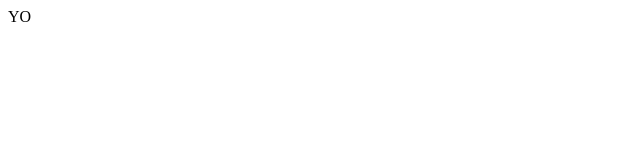
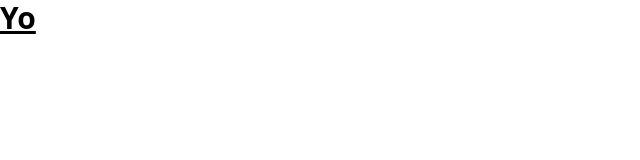
Before and after one commit to ClementG60/dash-sneaker, a React (Create React App) app in the folder client/: page / in a window 1280 px wide. Shown: the top 160 px of the page, without its empty margins (0-640 px from the left). Built offline with nearby package versions, Linux system fonts and the light colour scheme.

Commit message:
ajout de tailwind

```diff
--- a/client/package.json
+++ b/client/package.json
@@ -39,5 +39,10 @@
       "last 1 firefox version",
       "last 1 safari version"
     ]
+  },
+  "devDependencies": {
+    "autoprefixer": "^10.4.11",
+    "postcss": "^8.4.16",
+    "tailwindcss": "^3.1.8"
   }
 }
--- /dev/null
+++ b/client/postcss.config.js
@@ -0,0 +1,6 @@
+module.exports = {
+  plugins: {
+    tailwindcss: {},
+    autoprefixer: {},
+  },
+}
--- a/client/src/App.tsx
+++ b/client/src/App.tsx
@@ -1,7 +1,7 @@
 const App = () => {
   return (
     <div>
-      YO
+      <h1 className="text-3xl font-bold underline">Yo</h1>
     </div>
   );
 }
--- /dev/null
+++ b/client/src/index.css
@@ -0,0 +1,3 @@
+@tailwind base;
+@tailwind components;
+@tailwind utilities;
--- a/client/src/index.tsx
+++ b/client/src/index.tsx
@@ -1,5 +1,6 @@
 import ReactDOM from "react-dom/client";
 import App from "./App";
+import "./index.css";
 
 const root = ReactDOM.createRoot(
   document.getElementById("root") as HTMLElement
--- /dev/null
+++ b/client/tailwind.config.js
@@ -0,0 +1,9 @@
+module.exports = {
+  content: [
+    "./src/**/*.{js,jsx,ts,tsx}"
+  ],
+  theme: {
+    extend: {},
+  },
+  plugins: [],
+}
```
Also changed, not shown: 1 other file (tests, documents, lock files or other folders).
